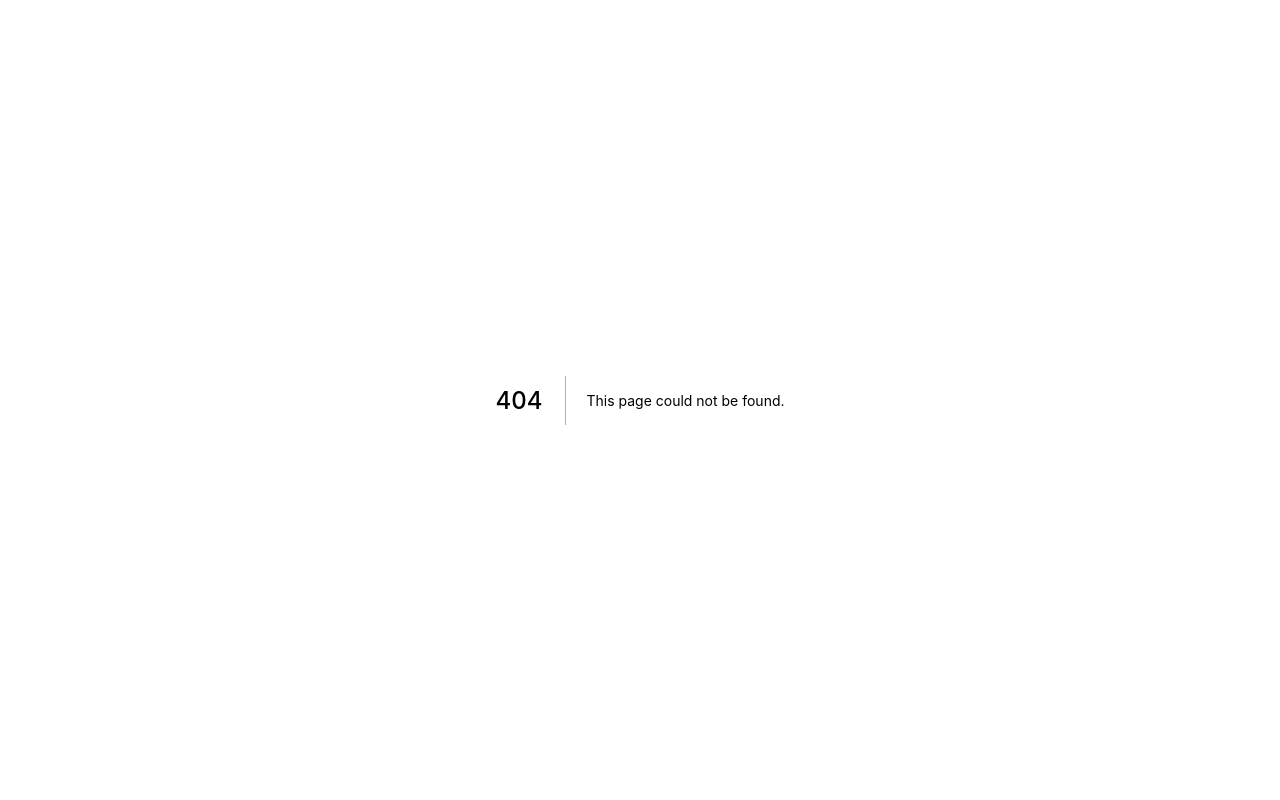
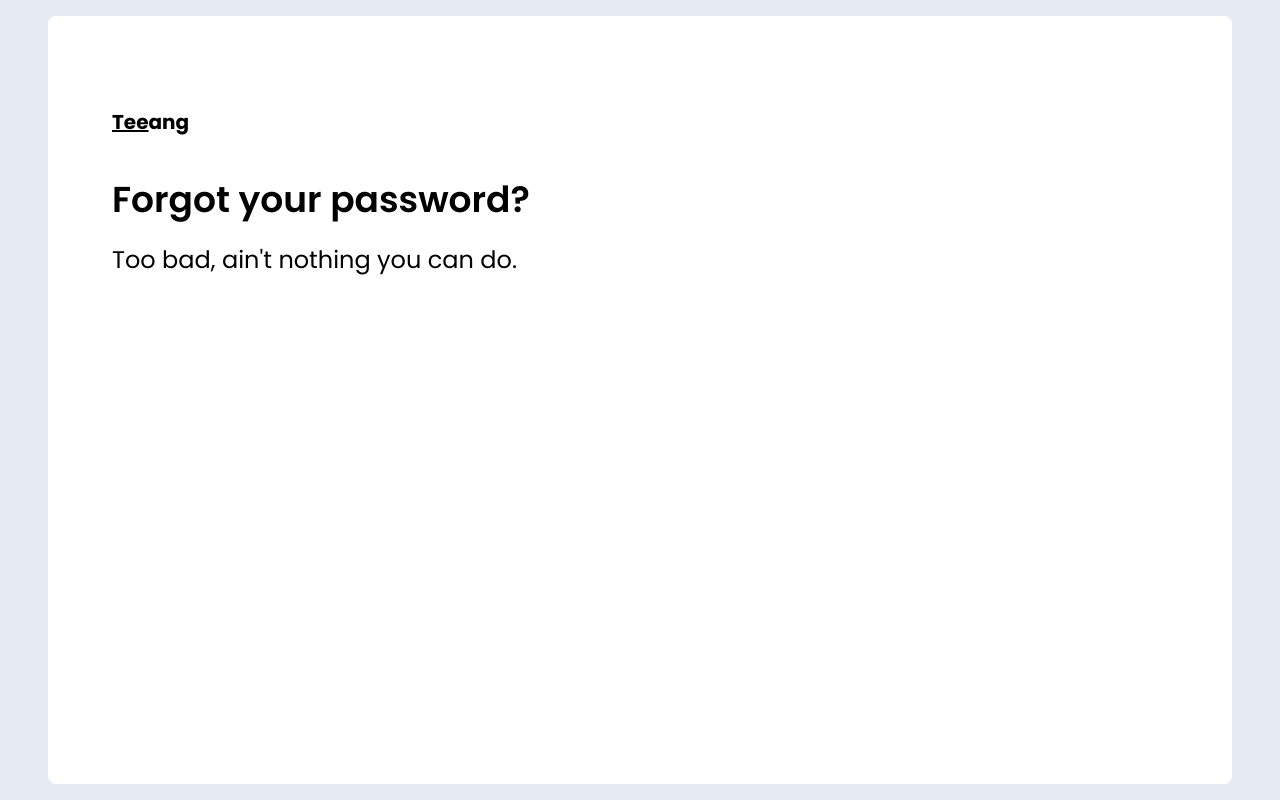
Before and after one commit to davidtaing/login-signup, a Next.js app: page /forgot-password in a window 1280 px wide. Before the commit this address had no page. Built offline with nearby package versions, Linux system fonts and the light colour scheme.

Commit message:
Add Forgot Password Page

```diff
--- /dev/null
+++ b/src/pages/forgot-password.tsx
@@ -0,0 +1,25 @@
+import type { NextPage } from "next";
+import { Logo } from "../components/atoms/Logo";
+import { Dashboard } from "../components/Dashboard";
+
+// TODO - Redirect if user is not logged in.
+
+const Home: NextPage = () => {
+  return (
+    <Dashboard>
+      <div className="col-start-1 col-end-13 p-8">
+        <div className="mt-16">
+          <div className="flex justify-between items-center">
+            <Logo />
+          </div>
+        </div>
+        <h1 className="mt-12 text-4xl font-semibold">Forgot your password?</h1>
+        <h2 className="mt-6 text-2xl font-stone-600">
+          Too bad, ain&apos;t nothing you can do.
+        </h2>
+      </div>
+    </Dashboard>
+  );
+};
+
+export default Home;
```
